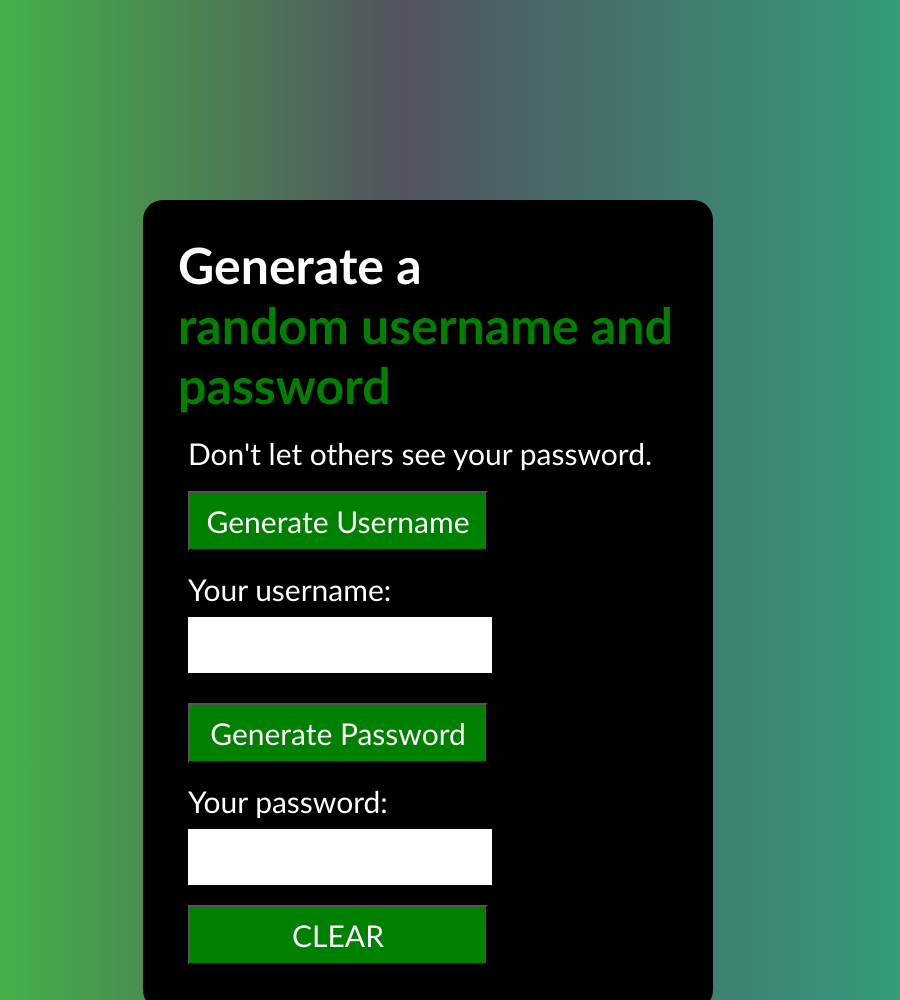
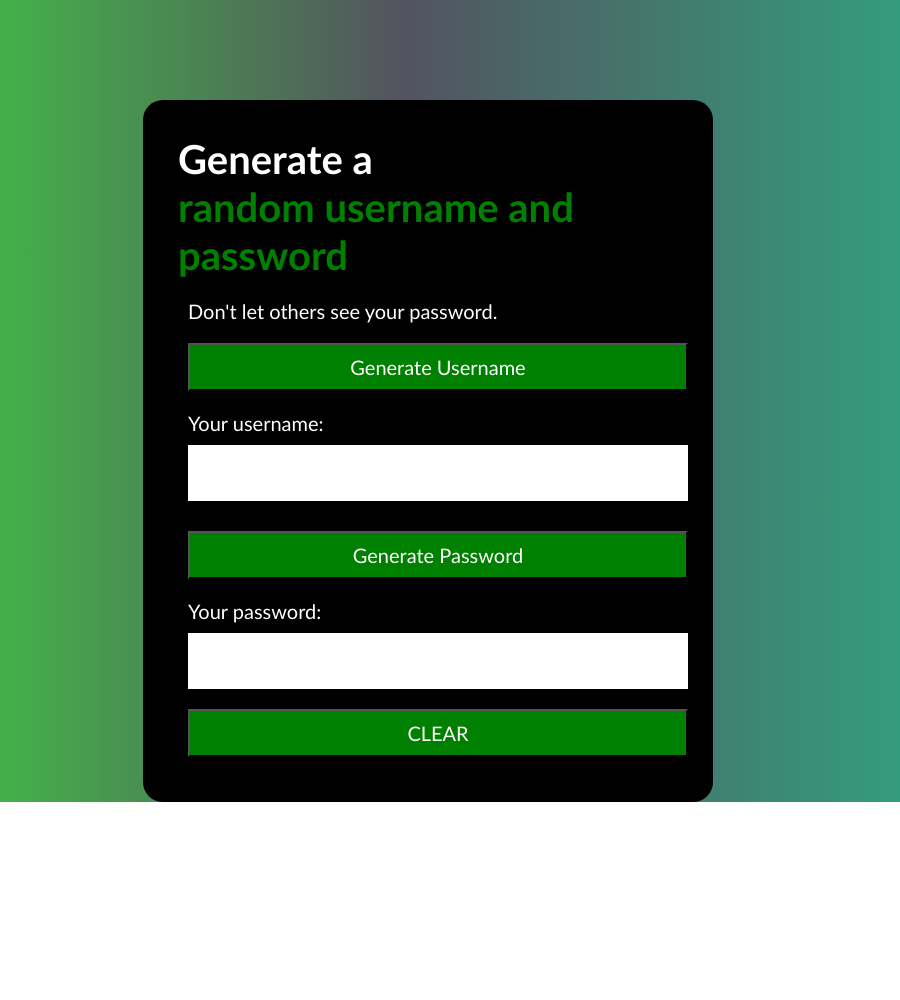
Before and after one commit to Cedie99/username-and-password-generator, a plain HTML site: page index.html in a window 1280 px wide. Shown: the top 1000 px of the page, without its empty margins (212-1112 px from the left). After the commit the page ends 802 px from the top, so only its background shows below. Drawn offline with Linux system fonts and the light colour scheme.

Commit message:
Update index.css

```diff
--- a/index.css
+++ b/index.css
@@ -1,7 +1,7 @@
 * {
     margin: 0;
     padding: 0;
-    font-size: 50px;
+    font-size: 40px;
     color: white;
     font-family: 'Trebuchet MS', 'Lucida Sans Unicode', 'Lucida Grande', 'Lucida Sans', Arial, sans-serif;
 }
@@ -15,7 +15,7 @@ body {
     background-color: black;
     width: 500px;
     margin: auto;
-    margin-top: 200px;
+    margin-top: 100px;
     padding: 35px;
     border-radius: 20px;
 }
@@ -26,13 +26,14 @@ body {
 }
 
 p{
-    font-size: 30px;
+    font-size: 20px;
     margin: 10px;
 }
 
 #password {
     padding: 10px;
-    width: 284px;
+    width: 100%;
+    box-sizing: border-box;
     background-color: white;
     color: black;
     font-size: 30px;
@@ -42,7 +43,8 @@ p{
 
 #username {
     padding: 10px;
-    width: 284px;
+    width: 100%;
+    box-sizing: border-box;
     background-color: white;
     color: black;
     font-size: 30px;
@@ -54,9 +56,9 @@ p{
 button {
     background-color: green;
     padding: 10px;
-    width: 300px;
+    width: 100%;
     color: white;
-    font-size: 30px;
+    font-size: 20px;
     margin: 10px;
     cursor: pointer;
 }
```
